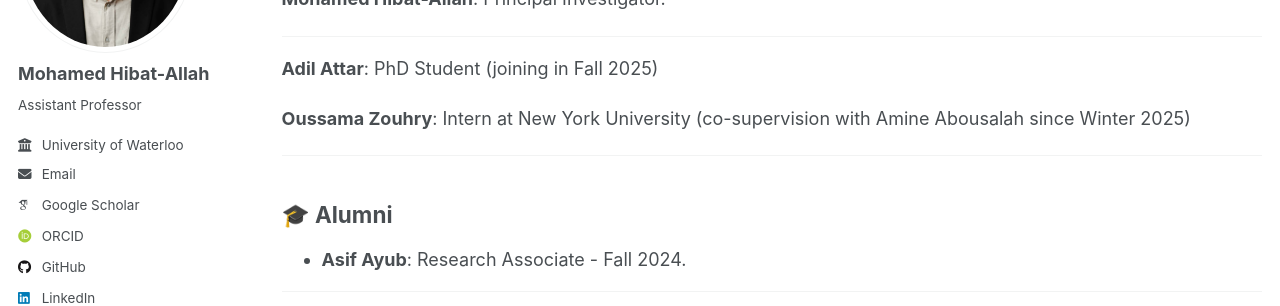
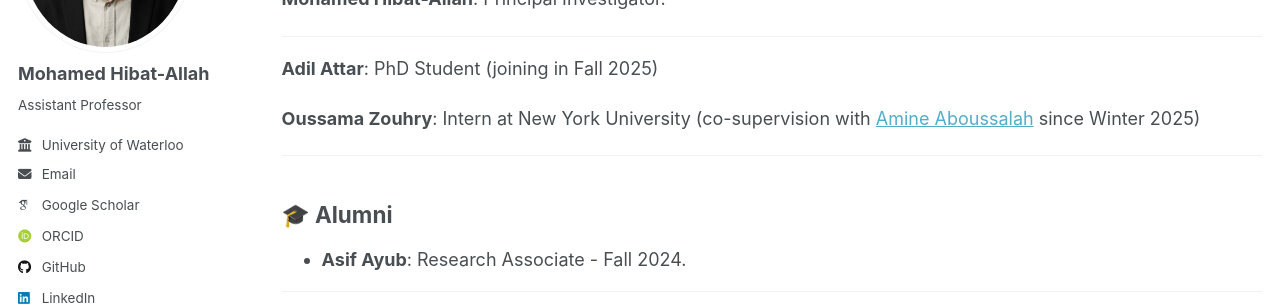
Before and after one commit to mhibatallah/mhibatallah.github.io, a Jekyll site: the page built from _pages/group.md, in a window 1280 px wide and 900 px high. Shown: the part 232-538 px from the top of the window. Built offline with Jekyll 4.4.1, drawn with Linux system fonts in a browser that asks for light colours; some web fonts are replaced; a script that is not in the unit is left out.

Commit message:
update group page

```diff
--- a/_pages/group.md
+++ b/_pages/group.md
@@ -15,7 +15,7 @@ permalink: /group/
 <!-- ### Aya Almaghari
 Master Student (tentative start date: Fall 2025)   -->
 
-**Oussama Zouhry**: Intern at New York University (co-supervision with Amine Abousalah since Winter 2025)
+**Oussama Zouhry**: Intern at New York University (co-supervision with [Amine Aboussalah](https://amineaboussalah.github.io/) since Winter 2025)
 
 ---
 
```
